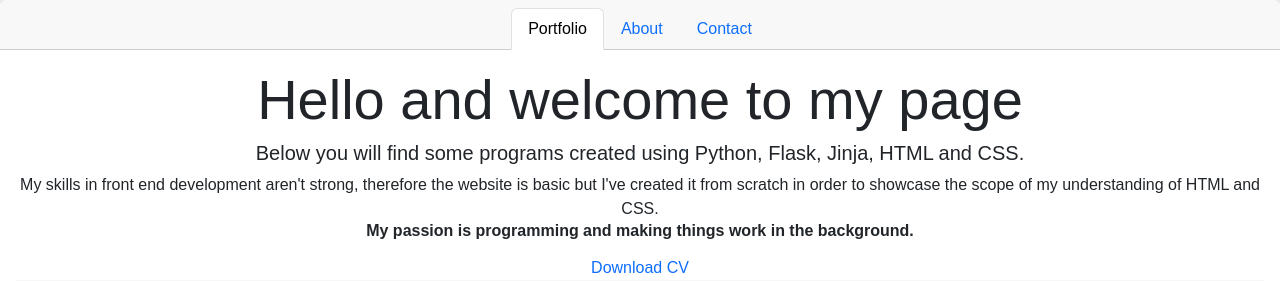
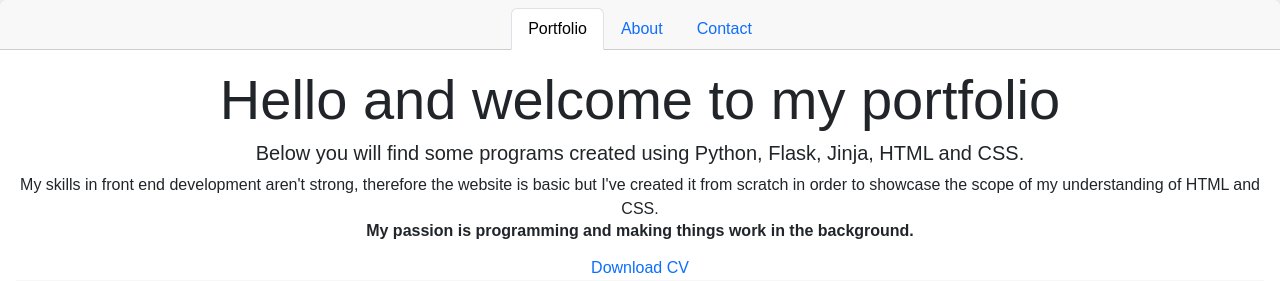
Before and after one commit to vtoch23/portfolio, a Flask app: page / in a window 1280 px wide. Shown: the top 281 px of the page. Run offline with Flask 3, Linux system fonts and the light colour scheme.

Commit message:
updated page to portfolio

```diff
--- a/website/templates/index.html
+++ b/website/templates/index.html
@@ -2,7 +2,7 @@
 {% block body %}
 
 <h1 class="display-4">
-    Hello and welcome to my page
+    Hello and welcome to my portfolio
 </h1>
 <h5>
     Below you will find some programs created using Python, Flask, Jinja, HTML and CSS.
```
